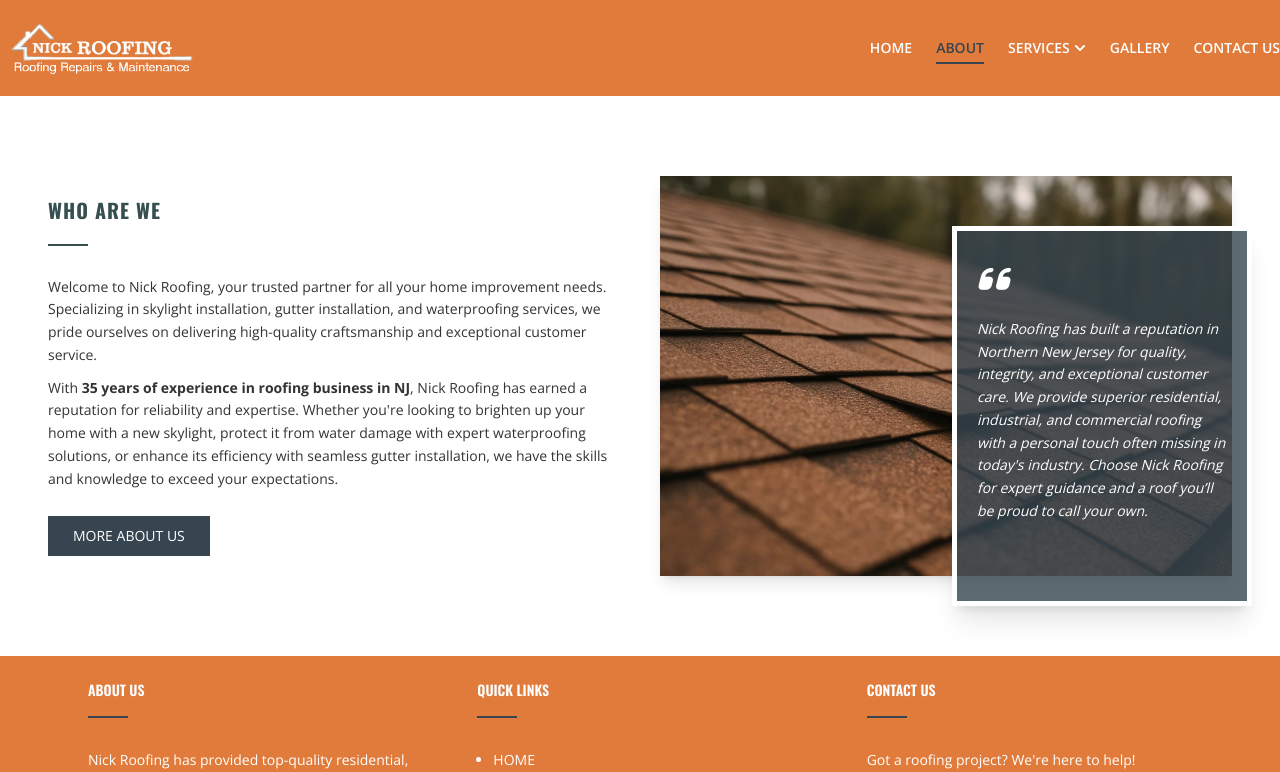
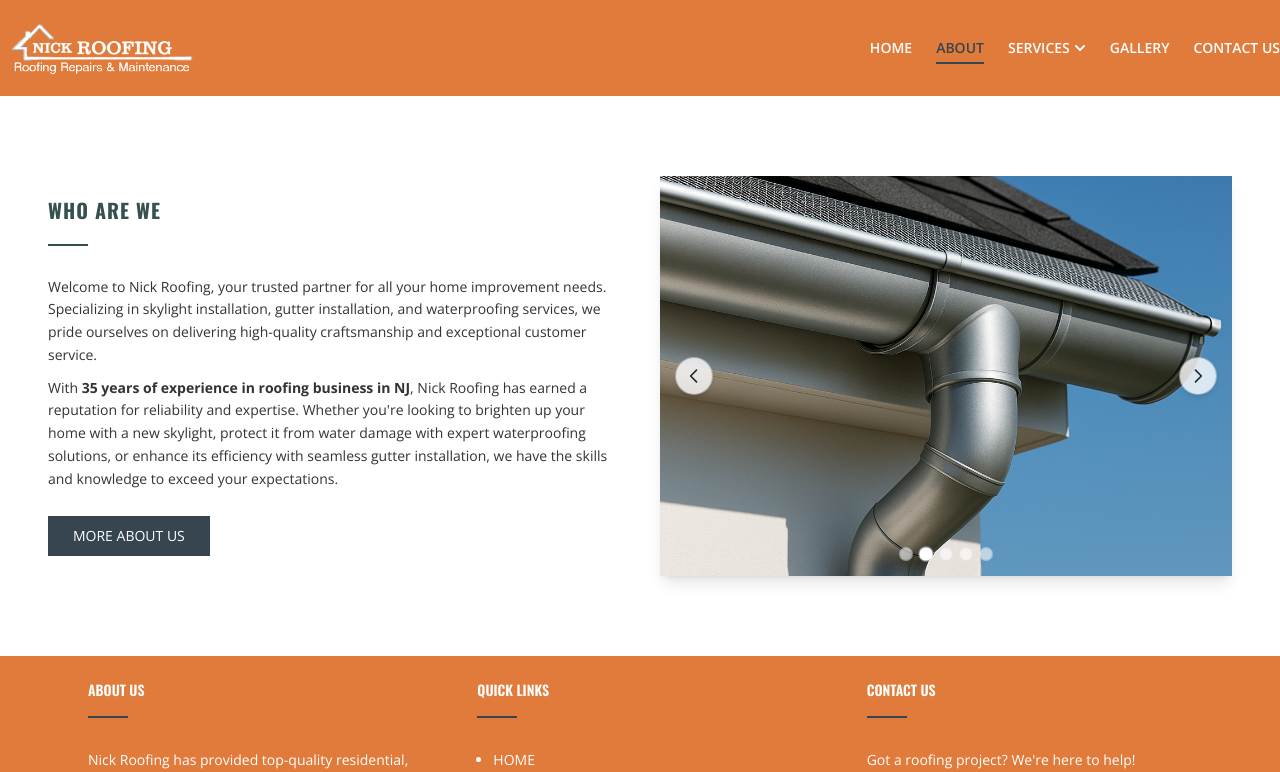
Before and after one commit to compumaxhosting/nick-roofing, a Next.js app: page /about in a window 1280 px wide. Shown: the top 772 px of the page. Built offline with nearby package versions, Linux system fonts and the light colour scheme.

Commit message:
added image carausal in about us component

```diff
--- a/src/components/About.tsx
+++ b/src/components/About.tsx
@@ -1,8 +1,43 @@
 "use client";
 import Image from "next/image";
 import Link from "next/link";
+import { useState, useEffect } from "react";
 
 export default function About() {
+  const [currentImageIndex, setCurrentImageIndex] = useState(0);
+
+  // Array of 5 images for the carousel
+  const images = [
+    "/skylights-intro.jpg",
+    "/gutter1.png",
+    "/waterproofing3.jpg",
+    "/roof-repair2.jpg",
+    "/gallery5.jpg"
+  ];
+
+  // Auto-advance carousel every 4 seconds
+  useEffect(() => {
+    const interval = setInterval(() => {
+      setCurrentImageIndex((prevIndex) =>
+        prevIndex === images.length - 1 ? 0 : prevIndex + 1
+      );
+    }, 4000);
+
+    return () => clearInterval(interval);
+  }, [images.length]);
+
+  const goToSlide = (index) => {
+    setCurrentImageIndex(index);
+  };
+
+  const goToPrevious = () => {
+    setCurrentImageIndex(currentImageIndex === 0 ? images.length - 1 : currentImageIndex - 1);
+  };
+
+  const goToNext = () => {
+    setCurrentImageIndex(currentImageIndex === images.length - 1 ? 0 : currentImageIndex + 1);
+  };
+
   return (
     <section className="py-10 px-2 md:py-20 bg-white">
       <div className="max-w-screen-xl mx-auto  md:px-10">
@@ -44,51 +79,125 @@
             </Link>
           </div>
 
-          {/* Right Image with Overlay */}
+          {/* Right Image Carousel */}
           <div className="w-full md:w-1/2 relative">
-            {/* Image for medium+ screens */}
+            {/* Image Carousel for medium+ screens */}
             <div className="hidden md:block w-full h-[400px] relative shadow-lg overflow-hidden">
+              <div className="relative w-full h-full">
+                {/* Carousel Images */}
+                <div className="relative w-full h-full overflow-hidden">
+                  {images.map((image, index) => (
+                    <div
+                      key={index}
+                      className={`absolute inset-0 transition-opacity duration-500 ${
+                        index === currentImageIndex ? 'opacity-100' : 'opacity-0'
+                      }`}
+                    >
                       <Image
-                src={"/slide1.jpeg"}
-                alt="About Nick Roofing"
+                        src={image}
+                        alt={`Nick Roofing ${index + 1}`}
                         fill
                         className="object-cover"
                         sizes="(max-width: 768px) 100vw, 50vw"
                       />
-
-              {/* Overlay box extending out of image */}
                     </div>
-            <div
-              className={`quote-02__text text-white text-sm leading-relaxed shadow-xl border-[5px] border-white
-          bg-[#36454f] md:bg-[#36454f]/80 p-5 font-[Playfair_Display] italic
-          md:absolute md:right-[-20px] md:bottom-[-30px] h-[380px] md:min-h-[380px] md:w-[300px]
-          w-[300px] mt-6 md:mt-0 ml-5 sm:ml-12`}
-            >
-              Nick Roofing has built a reputation in Northern New Jersey for
-              quality, integrity, and exceptional customer care. We provide
-              superior residential, industrial, and commercial roofing with a
-              personal touch often missing in today&apos;s industry. Choose Nick
-              Roofing for expert guidance and a roof you’ll be proud to call
-              your own.
+                  ))}
                 </div>
 
-            {/* For small screens: only overlay visible */}
-            {/* <div
-            className="block quote-02__text md:hidden  border-[5px] border-white text-white text-sm pt-12 px-5"
-            style={{
-              backgroundColor: "rgba(54, 69, 79, 0.8)",
-              width: "300px",
-              fontFamily: `"Playfair Display", serif`,
-              fontStyle: "italic",
-              minHeight: "380px",
-            }}
+                {/* Navigation Arrows */}
+                <button
+                  onClick={goToPrevious}
+                  className="absolute left-4 top-1/2 transform -translate-y-1/2 bg-white/80 hover:bg-white text-gray-800 p-2 rounded-full shadow-md transition-all duration-200 z-10"
                 >
-            Nick Roofing has built a reputation in Northern New Jersey for quality,
-            integrity, and exceptional customer care. We provide superior residential,
-            industrial, and commercial roofing with a personal touch often missing in
-            today&apos;s industry. Choose Nick Roofing for expert guidance and a roof
-            you’ll be proud to call your own.
-          </div> */}
+                  <svg className="w-5 h-5" fill="none" stroke="currentColor" viewBox="0 0 24 24">
+                    <path strokeLinecap="round" strokeLinejoin="round" strokeWidth={2} d="M15 19l-7-7 7-7" />
+                  </svg>
+                </button>
+
+                <button
+                  onClick={goToNext}
+                  className="absolute right-4 top-1/2 transform -translate-y-1/2 bg-white/80 hover:bg-white text-gray-800 p-2 rounded-full shadow-md transition-all duration-200 z-10"
+                >
+                  <svg className="w-5 h-5" fill="none" stroke="currentColor" viewBox="0 0 24 24">
+                    <path strokeLinecap="round" strokeLinejoin="round" strokeWidth={2} d="M9 5l7 7-7 7" />
+                  </svg>
+                </button>
+
+                {/* Dots Indicator */}
+                <div className="absolute bottom-4 left-1/2 transform -translate-x-1/2 flex space-x-2 z-10">
+                  {images.map((_, index) => (
+                    <button
+                      key={index}
+                      onClick={() => goToSlide(index)}
+                      className={`w-3 h-3 rounded-full transition-all duration-200 ${
+                        index === currentImageIndex
+                          ? 'bg-white scale-110'
+                          : 'bg-white/60 hover:bg-white/80'
+                      }`}
+                    />
+                  ))}
+                </div>
+              </div>
+            </div>
+
+            {/* Mobile Carousel */}
+            <div className="block md:hidden w-full h-[300px] relative shadow-lg overflow-hidden">
+              <div className="relative w-full h-full">
+                {/* Carousel Images */}
+                <div className="relative w-full h-full overflow-hidden">
+                  {images.map((image, index) => (
+                    <div
+                      key={index}
+                      className={`absolute inset-0 transition-opacity duration-500 ${
+                        index === currentImageIndex ? 'opacity-100' : 'opacity-0'
+                      }`}
+                    >
+                      <Image
+                        src={image}
+                        alt={`Nick Roofing ${index + 1}`}
+                        fill
+                        className="object-cover"
+                        sizes="100vw"
+                      />
+                    </div>
+                  ))}
+                </div>
+
+                {/* Mobile Navigation Arrows */}
+                <button
+                  onClick={goToPrevious}
+                  className="absolute left-2 top-1/2 transform -translate-y-1/2 bg-white/80 hover:bg-white text-gray-800 p-1.5 rounded-full shadow-md transition-all duration-200 z-10"
+                >
+                  <svg className="w-4 h-4" fill="none" stroke="currentColor" viewBox="0 0 24 24">
+                    <path strokeLinecap="round" strokeLinejoin="round" strokeWidth={2} d="M15 19l-7-7 7-7" />
+                  </svg>
+                </button>
+
+                <button
+                  onClick={goToNext}
+                  className="absolute right-2 top-1/2 transform -translate-y-1/2 bg-white/80 hover:bg-white text-gray-800 p-1.5 rounded-full shadow-md transition-all duration-200 z-10"
+                >
+                  <svg className="w-4 h-4" fill="none" stroke="currentColor" viewBox="0 0 24 24">
+                    <path strokeLinecap="round" strokeLinejoin="round" strokeWidth={2} d="M9 5l7 7-7 7" />
+                  </svg>
+                </button>
+
+                {/* Mobile Dots Indicator */}
+                <div className="absolute bottom-3 left-1/2 transform -translate-x-1/2 flex space-x-1.5 z-10">
+                  {images.map((_, index) => (
+                    <button
+                      key={index}
+                      onClick={() => goToSlide(index)}
+                      className={`w-2.5 h-2.5 rounded-full transition-all duration-200 ${
+                        index === currentImageIndex
+                          ? 'bg-white scale-110'
+                          : 'bg-white/60 hover:bg-white/80'
+                      }`}
+                    />
+                  ))}
+                </div>
+              </div>
+            </div>
           </div>
         </div>
       </div>
```
Lines whose indentation alone changed are shown as unchanged.
